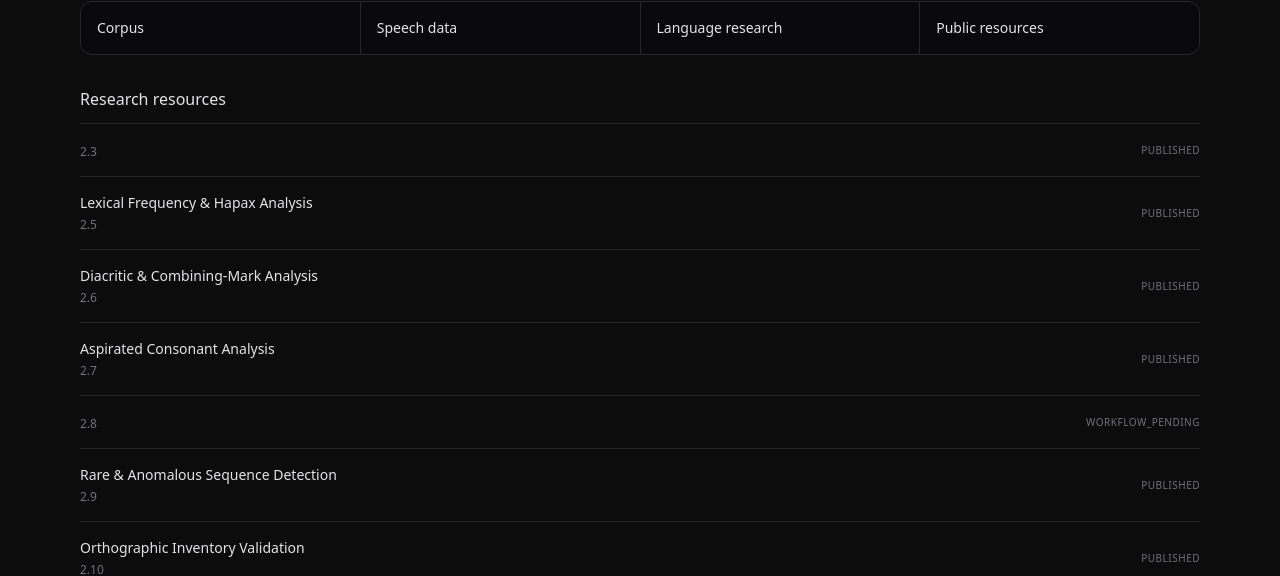
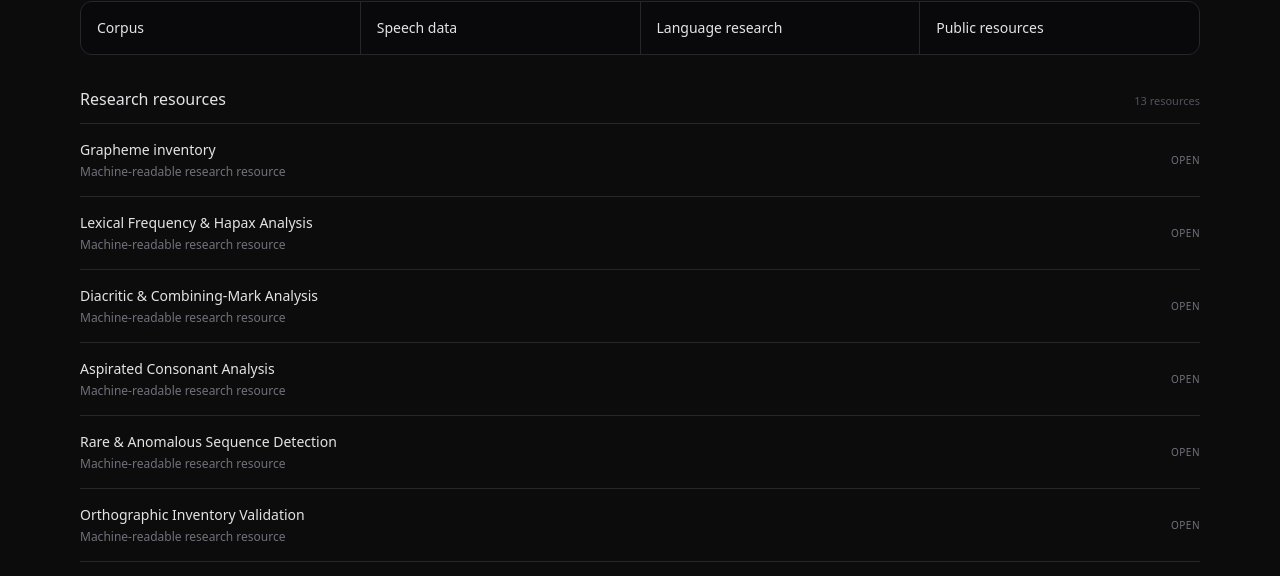
Before and after one commit to xl8saif/FiKR-CD, a React (Vite) app: page / in a window 1280 px wide. Shown: the part 258-834 px from the top of the page. Built offline with nearby package versions, Linux system fonts and the light colour scheme; no server answers; a web font is replaced by a local one.

Commit message:
Make public research catalogue faster and clearer

```diff
--- a/src/components/MvyResearchDashboard.tsx
+++ b/src/components/MvyResearchDashboard.tsx
@@ -8,13 +8,13 @@ export const MvyResearchDashboard: React.FC<{ uiLang?: 'en' | 'ur' }> = ({ uiLan
   const ur = uiLang === 'ur';
 
   useEffect(() => {
-    fetch('/research/mvy/milestone-5.4/index.json', { cache: 'no-store' })
+    fetch('/research/mvy/milestone-5.4/index.json', { cache: 'force-cache' })
       .then(r => r.ok ? r.json() : null)
       .then(setIndex)
       .catch(() => setIndex(null));
   }, []);
 
-  const resources = index?.resources ?? [];
+  const resources = (index?.resources ?? []).filter(r => r.status === 'published').map(r => ({ ...r, title: r.title || ({ '2.3': 'Grapheme inventory', '5.4': 'Research catalogue' } as Record<string,string>)[r.milestone || ''] || 'Research resource' }));
   const sections = ur
     ? ['لسانی ذخیرہ', 'صوتی ڈیٹا', 'لسانی تحقیق', 'عوامی وسائل']
     : ['Corpus', 'Speech data', 'Language research', 'Public resources'];
@@ -41,13 +41,13 @@ export const MvyResearchDashboard: React.FC<{ uiLang?: 'en' | 'ur' }> = ({ uiLan
     <div className="mt-8">
       <div className="flex items-baseline justify-between gap-4">
         <h2 className="text-base font-medium text-zinc-200">{ur ? 'تحقیقی وسائل' : 'Research resources'}</h2>
-        {index?.schema_version && <span className="text-[11px] text-zinc-600">{ur ? `فہرست ${index.schema_version}` : `catalogue ${index.schema_version}`}</span>}
+        {resources.length > 0 && <span className="text-[11px] text-zinc-600">{ur ? `${resources.length} وسائل` : `${resources.length} resources`}</span>}
       </div>
       <div className="mt-3 divide-y divide-zinc-800 border-y border-zinc-800">
-        {resources.map(r => <div key={r.id} className="flex items-center justify-between gap-4 py-4">
-          <div className="min-w-0"><div className="text-sm text-zinc-200 truncate">{r.title}</div><div className="mt-1 text-xs text-zinc-500">{r.description || r.milestone || (ur ? 'تحقیقی وسیلہ' : 'Research resource')}</div></div>
-          <span className="shrink-0 text-[10px] uppercase tracking-wider text-zinc-500">{r.status || (ur ? 'دستیاب' : 'available')}</span>
-        </div>)}
+        {resources.map(r => <a key={r.id} href={r.path?.replace(/^\/public/, '')} className="flex items-center justify-between gap-4 py-4 transition hover:bg-zinc-900/60">
+          <div className="min-w-0"><div className="text-sm text-zinc-200 truncate">{r.title}</div><div className="mt-1 text-xs text-zinc-500">{ur ? 'مشین سے قابلِ مطالعہ تحقیقی وسیلہ' : 'Machine-readable research resource'}</div></div>
+          <span className="shrink-0 text-[10px] uppercase tracking-wider text-zinc-500">{ur ? 'دستیاب' : 'Open'}</span>
+        </a>)}
         {!resources.length && <div className="py-8 text-sm text-zinc-500">{ur ? 'تحقیقی وسائل لوڈ ہو رہے ہیں۔' : 'Research resources are loading.'}</div>}
       </div>
     </div>
```
